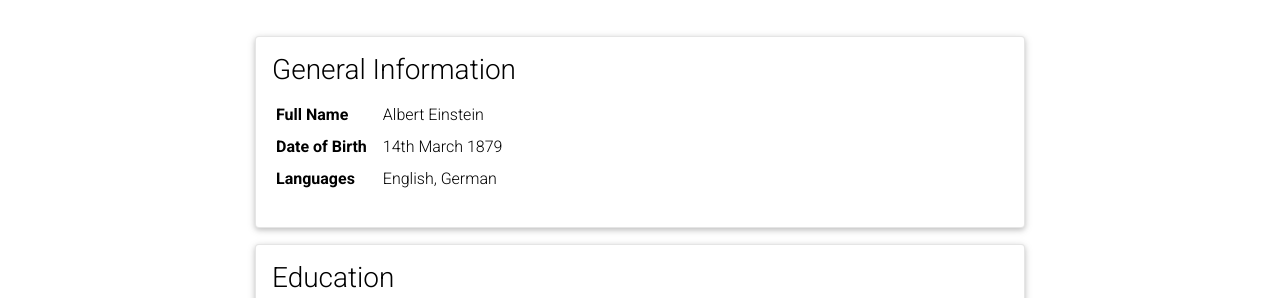
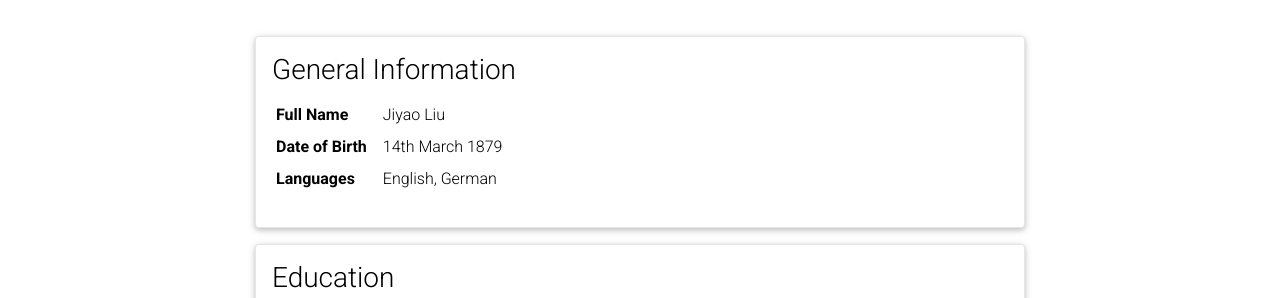
Before and after one commit to Jy-stdio/jy-stdio.github.io, a Jekyll site: the page built from _pages/cv.md, in a window 1280 px wide and 900 px high. Shown: the part 149-447 px from the top of the window. Built offline with Jekyll 4.4.1, drawn with Linux system fonts in a browser that asks for light colours; comment, search, counter and statistics services are not loaded; a style sheet for code colours, icons or effects is not loaded.

Commit message:
Update cv.yml

```diff
--- a/_data/cv.yml
+++ b/_data/cv.yml
@@ -2,7 +2,7 @@
   type: map
   contents:
     - name: Full Name
-      value: Albert Einstein
+      value: Jiyao Liu
     - name: Date of Birth
       value: 14th March 1879
     - name: Languages
```
